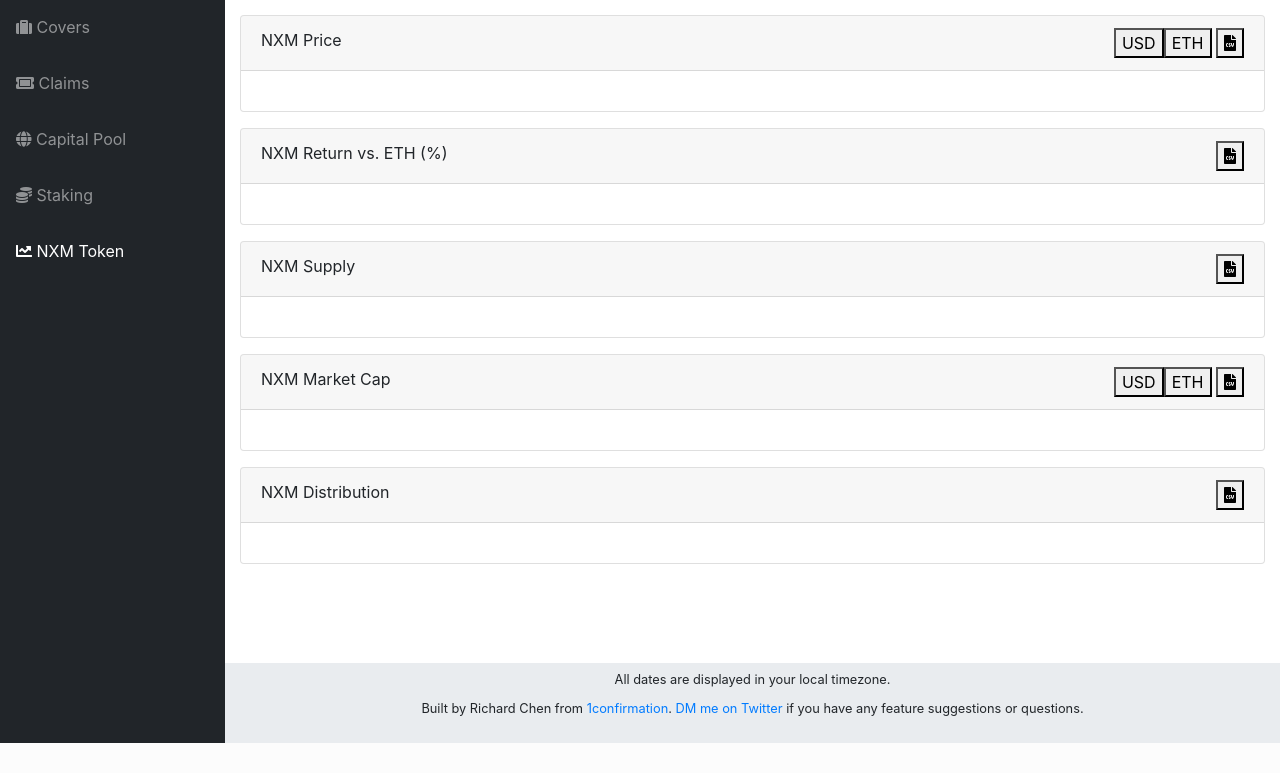
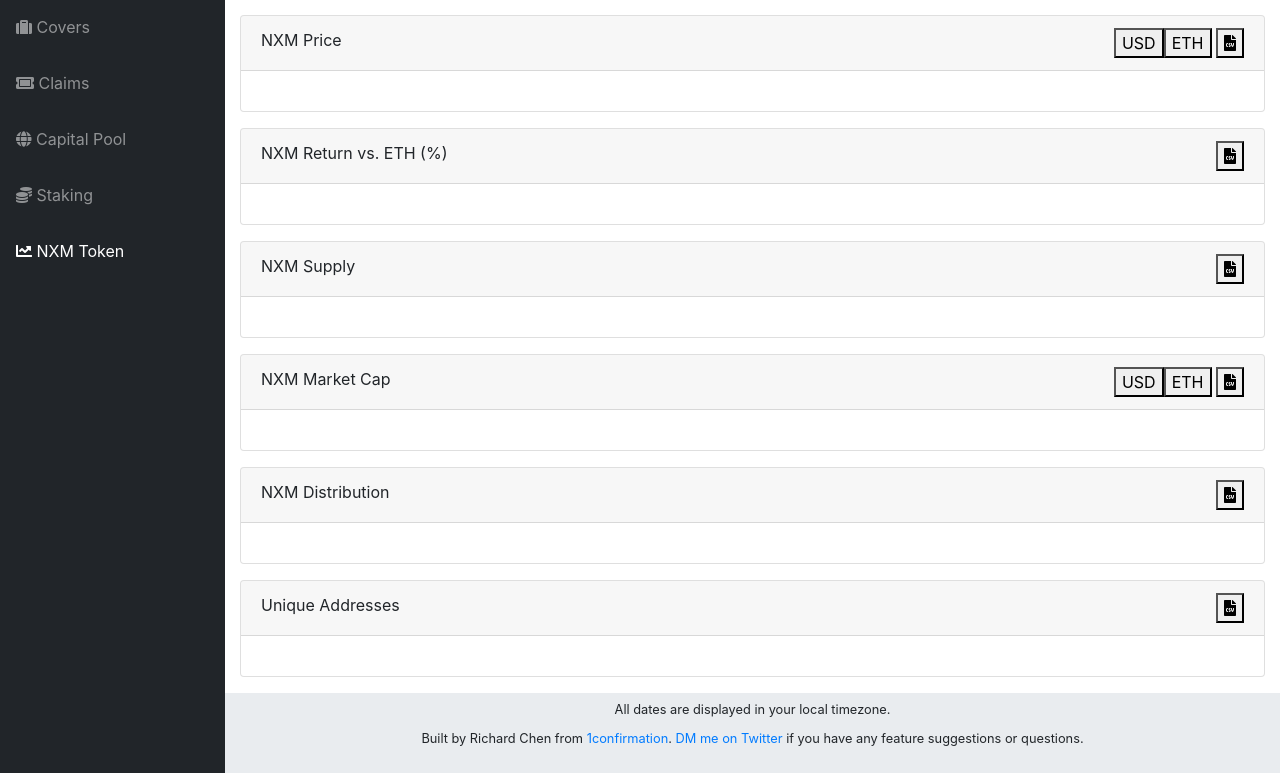
Before and after one commit to rchen8/nexus-mutual-tracker, a Flask app: page /token in a window 1280 px wide. Shown: the part 57-830 px from the top of the page. Before the commit the page ends 800 px from the top, so only its background shows below. Run offline with Flask 2, Linux system fonts and the light colour scheme; data that the repository does not hold is empty; some libraries are stand-ins or nearby versions.

Commit message:
Add unique addresses graph

```diff
--- a/app/models/grapher.py
+++ b/app/models/grapher.py
@@ -378,6 +378,22 @@ def get_nxm_distribution(cache=False):
       nxm_distribution.pop('0x5407381b6c251cfd498ccd4a1d877739cb7960b8')
   return nxm_distribution
 
+def get_unique_addresses(cache=False):
+  if cache:
+    return json.loads(r.get('unique_addresses'))
+
+  balances = defaultdict(int)
+  unique_addresses = {}
+  for txn in query_table(NXMTransaction, order=NXMTransaction.block_number):
+    balances[txn['from_address']] -= txn['amount']
+    balances[txn['to_address']] += txn['amount']
+
+    for address in list(balances):
+      if balances[address] < 10**-8:
+        del balances[address]
+    unique_addresses[txn['timestamp'].strftime('%Y-%m-%d %H:%M:%S')] = len(balances)
+  return unique_addresses
+
 def cache_graph_data():
   r.set('cover_amount', json.dumps(get_active_cover_amount(cache=False)))
   r.set('cover_amount_per_contract', json.dumps(get_active_cover_amount_per_contract(cache=False)))
@@ -403,3 +419,4 @@ def cache_graph_data():
   r.set('percent_nxm_supply_staked', json.dumps(get_percent_nxm_supply_staked(cache=False)))
   r.set('nxm_market_cap', json.dumps(get_nxm_market_cap(cache=False)))
   r.set('nxm_distribution', json.dumps(get_nxm_distribution(cache=False)))
+  r.set('unique_addresses', json.dumps(get_unique_addresses(cache=False)))
--- a/app/routes/routes.py
+++ b/app/routes/routes.py
@@ -93,6 +93,10 @@ def nxm_market_cap():
 def nxm_distribution():
   return jsonify(grapher.get_nxm_distribution(cache=True))
 
+@app.route('/unique_addresses', methods=['GET'])
+def unique_addresses():
+  return jsonify(grapher.get_unique_addresses(cache=True))
+
 ####################################################################################################
 
 @app.route('/download/<graph>', methods=['GET'])
--- a/app/static/js/token.js
+++ b/app/static/js/token.js
@@ -88,3 +88,12 @@ $.get('nxm_distribution', (response) => {
     textinfo: 'none'
   }])
 })
+
+$.get('unique_addresses', (response) => {
+  Plotly.newPlot('uniqueAddresses', [{
+    x: getDateTimesInLocalTimezone(Object.keys(response)),
+    y: Object.values(response),
+    fill: 'tozeroy',
+    type: 'scatter'
+  }])
+})
--- a/app/templates/token.html
+++ b/app/templates/token.html
@@ -97,6 +97,18 @@
         <div id="nxmDistribution"></div>
       </div>
     </div>
+
+    <div class="card mb-3">
+      <div class="card-header">
+        Unique Addresses
+        <span style="float:right;">
+          <a href="download/unique_addresses"><button><i class="fas fa-file-csv"></i></button></a>
+        </span>
+      </div>
+      <div class="card-body">
+        <div id="uniqueAddresses"></div>
+      </div>
+    </div>
   </div>
 
   {% include '_footer.html' %}
```
